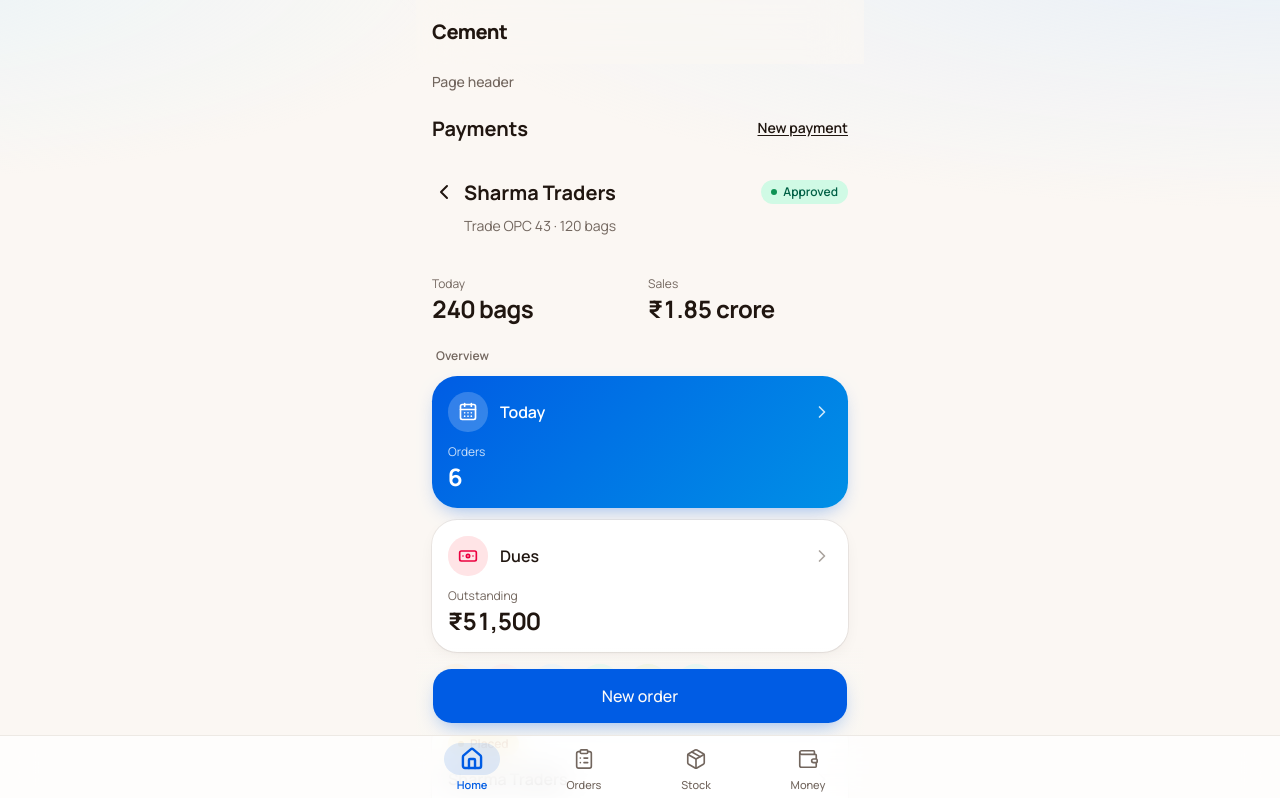
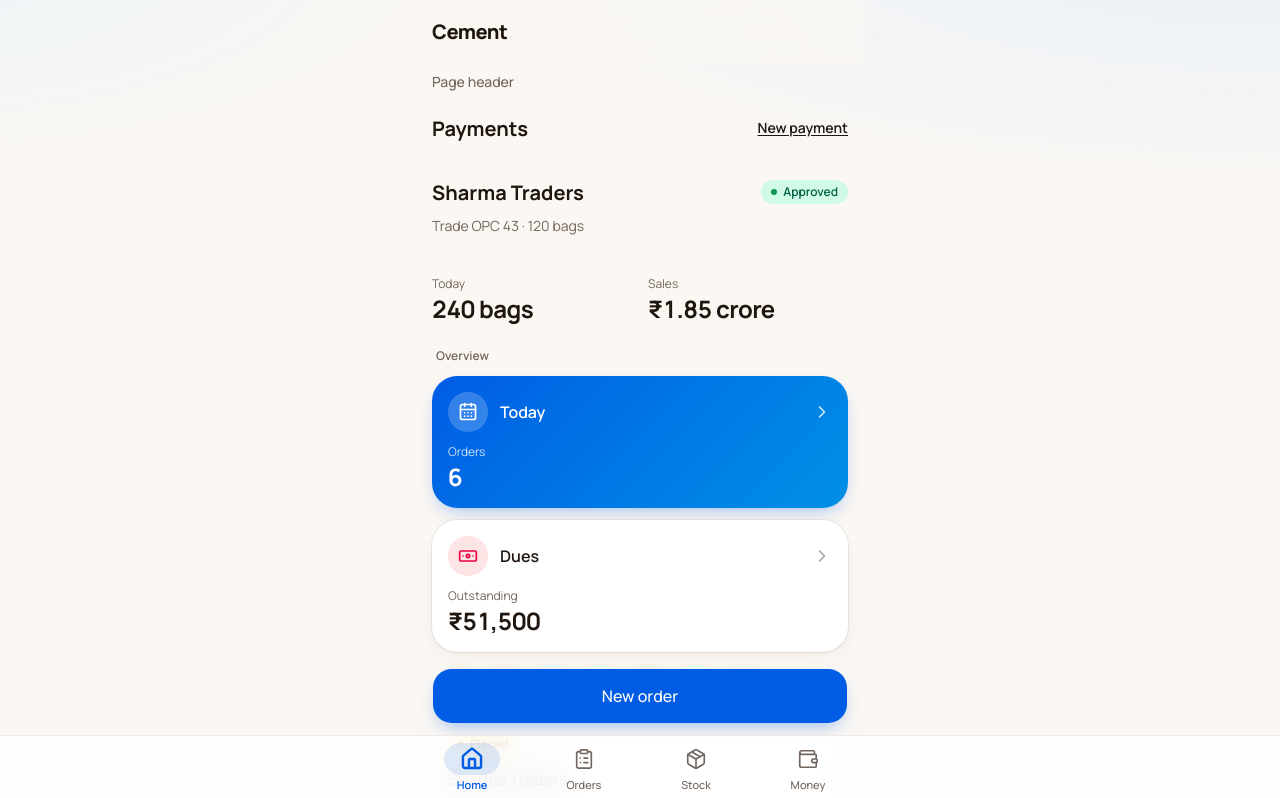
Before and after one commit to sonevalleyinfra/cement, a Next.js app: page /design in a window 1280 px wide. Shown: the top 798 px of the page. Built offline with nearby package versions, Linux system fonts and the light colour scheme.

Commit message:
feat: remove back arrow button globally across all screens

```diff
--- a/src/components/app/page-header.tsx
+++ b/src/components/app/page-header.tsx
@@ -1,21 +1,17 @@
-import { ChevronLeft } from "lucide-react";
-import Link from "next/link";
 import type { ReactNode } from "react";
-import { cn } from "@/lib/utils";
 
 /**
- * The title row at the top of every screen (not Home). Always 48px tall, so screens with and without
- * an `action` line up. `back` is the parent screen's href: the chevron is the only way back.
+ * The title row at the top of every screen.
  */
 export function PageHeader({
   title,
-  back,
+  back: _back,
   action,
   children,
 }: {
   /** One or two words, or a record name on detail screens. */
   title: ReactNode;
-  /** Href of the parent screen; renders the back chevron. */
+  /** Optional href (kept for backward compatibility; back arrow is hidden across project). */
   back?: string;
   /** Right side: a StatusChip or TextLink(s). */
   action?: ReactNode;
@@ -25,19 +21,10 @@ export function PageHeader({
   return (
     <header className="flex flex-col">
       <div className="flex min-h-12 items-center gap-2">
-        {back && (
-          <Link
-            href={back}
-            aria-label="Back"
-            className="-mx-3 inline-flex size-12 shrink-0 items-center justify-center rounded-full text-foreground transition-[transform,background-color] duration-150 ease-out hover:bg-muted active:scale-[0.98] focus-visible:outline-none focus-visible:ring-2 focus-visible:ring-ring"
-          >
-            <ChevronLeft aria-hidden className="size-6" />
-          </Link>
-        )}
         <h1 className="min-w-0 flex-1 text-xl leading-tight font-bold [overflow-wrap:anywhere]">{title}</h1>
         {action && <div className="flex shrink-0 items-center gap-3">{action}</div>}
       </div>
-      {children && <div className={cn("text-sm text-muted-foreground", back && "pl-8")}>{children}</div>}
+      {children && <div className="text-sm text-muted-foreground">{children}</div>}
     </header>
   );
 }
```
